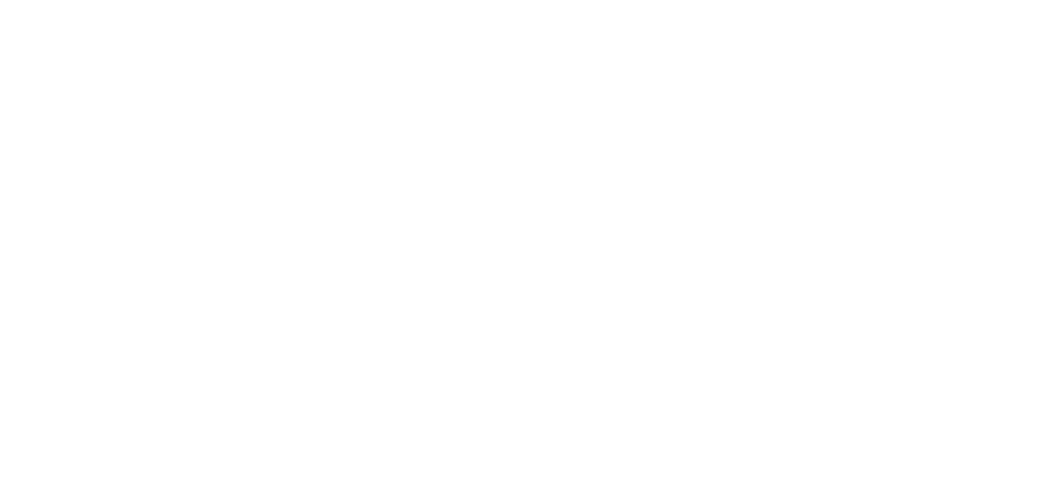
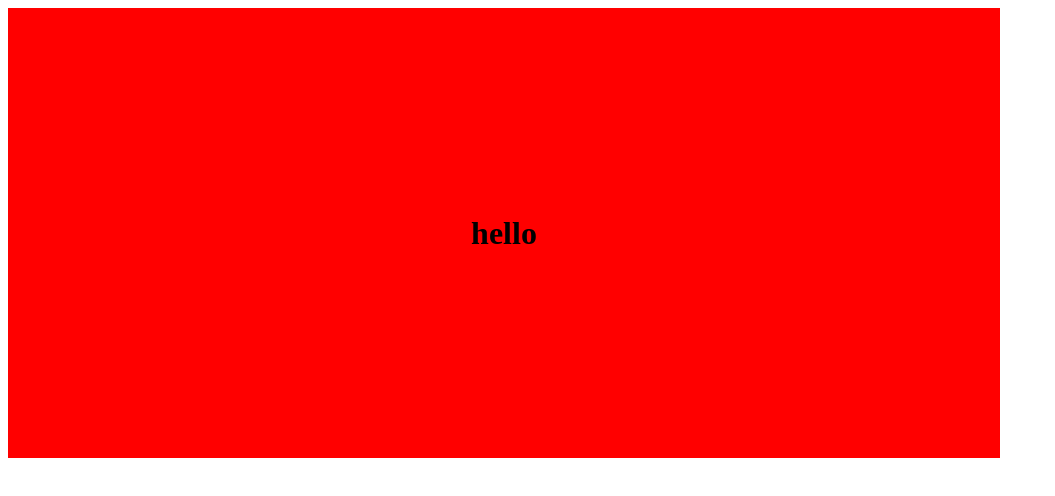
Before and after one commit to arviinmo/Dagh-old, a React (Create React App) app: page / in a window 1280 px wide. Shown: the top 496 px of the page, without its empty margins (0-1055 px from the left). Built offline with nearby package versions, Linux system fonts and the light colour scheme.

Commit message:
add style to app.ts

```diff
--- a/src/App.tsx
+++ b/src/App.tsx
@@ -1,9 +1,24 @@
 import React from "react";
 import styled from "styled-components";
 
+const Container = styled.div`
+  display: flex;
+  justify-content: center;
+  flex-direction: column;
+  align-items: center;
+  width: 62rem;
+  height: 450px;
+  background-color: red;
+`;
 
 function App() {
-  return <div className=""></div>;
+  return (
+    <div className="app">
+      <Container>
+        <h1>hello</h1>
+      </Container>
+    </div>
+  );
 }
 
 export default App;
```
